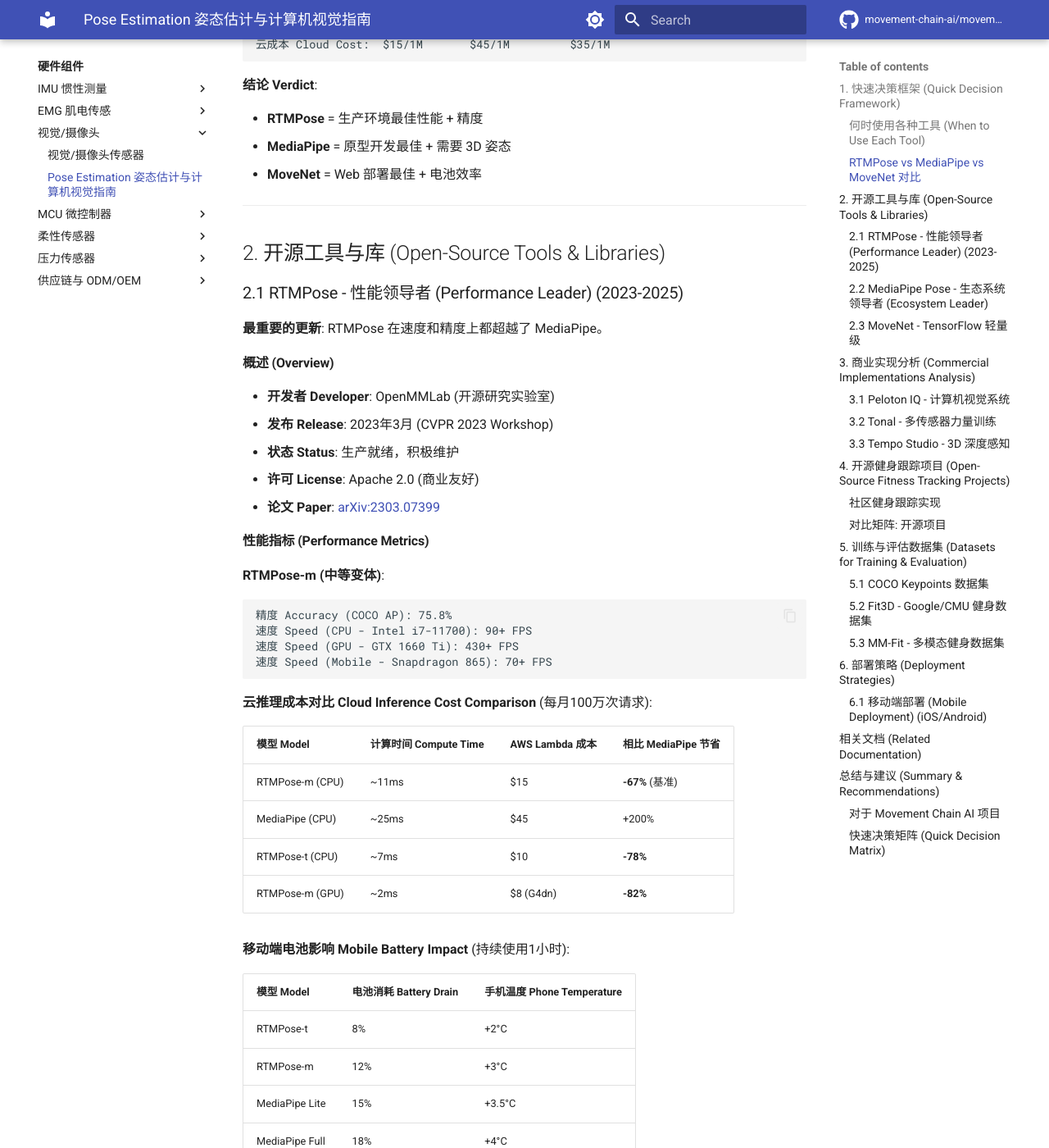
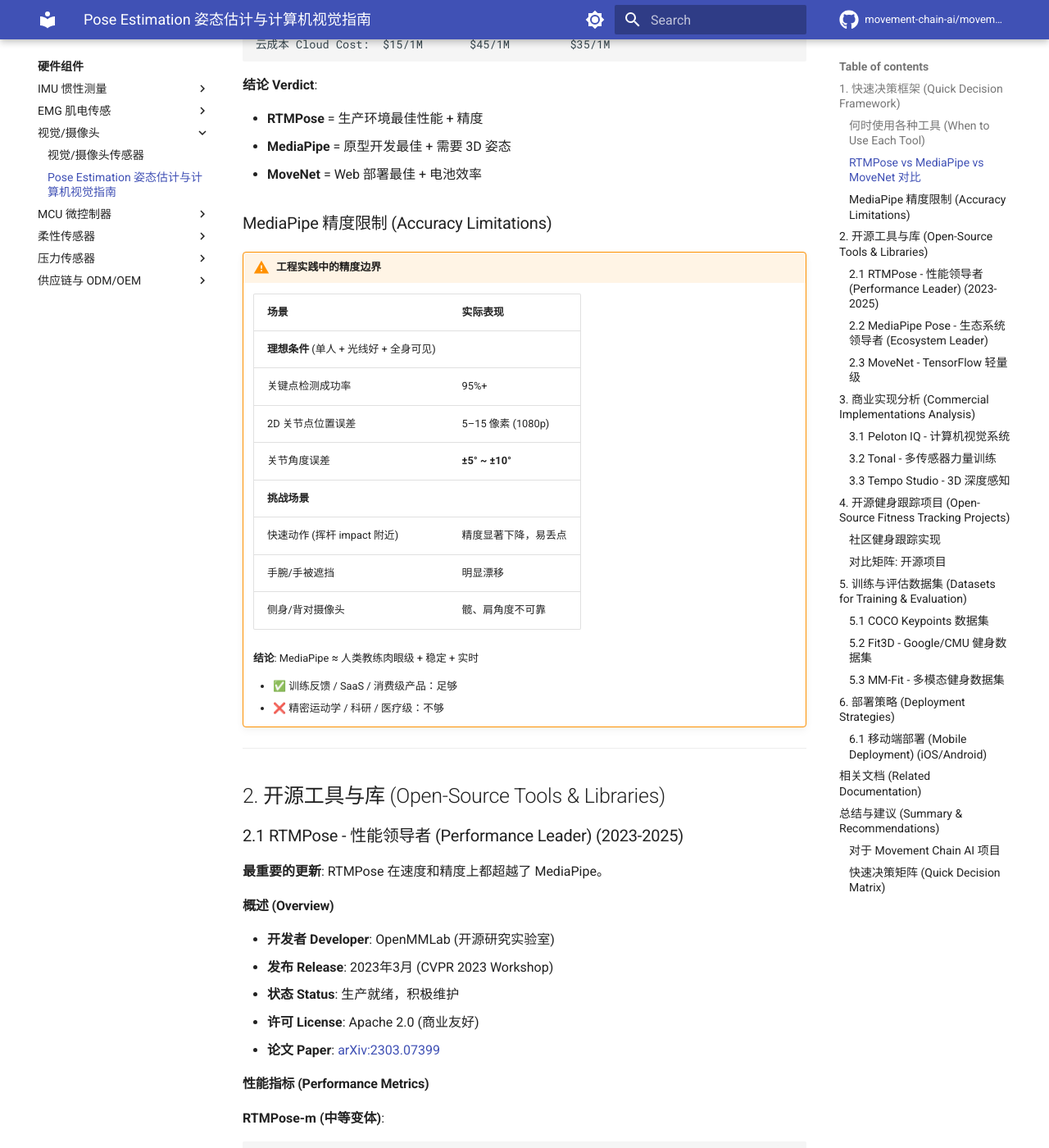
Before and after one commit to movement-chain-ai/movement-chain-docs, an MkDocs documentation site: the page built from docs/zh/components/vision/software.md, in a window 1280 px wide and 1400 px high, scrolled down 1173 px. Shown: the whole window at 82% size. Built offline with MkDocs 1.6.1 and Material for MkDocs 9.7.7, drawn with Linux system fonts in a browser that asks for light colours; comment, search, counter and statistics services are not loaded; the version menu is left out.

Commit message:
docs(vision): add capability matrix and MediaPipe accuracy limitations
- Add tri-modal capability comparison table (✅/❌ format) to system-design.md
- Add MediaPipe accuracy limitations section with angle error ranges (±5-10°)
- Document high-speed motion (impact) precision degradation
- Clarify MediaPipe positioning: consumer-grade vs research-grade accuracy

```diff
--- a/docs/zh/components/vision/software.md
+++ b/docs/zh/components/vision/software.md
@@ -39,6 +39,26 @@ GPU FPS:          430+         120+           100
 - **RTMPose** = 生产环境最佳性能 + 精度
 - **MediaPipe** = 原型开发最佳 + 需要 3D 姿态
 - **MoveNet** = Web 部署最佳 + 电池效率
+
+### MediaPipe 精度限制 (Accuracy Limitations)
+
+!!! warning "工程实践中的精度边界"
+
+    | 场景 | 实际表现 |
+    |-----|---------|
+    | **理想条件** (单人 + 光线好 + 全身可见) | |
+    | 关键点检测成功率 | 95%+ |
+    | 2D 关节点位置误差 | 5–15 像素 (1080p) |
+    | 关节角度误差 | **±5° ~ ±10°** |
+    | **挑战场景** | |
+    | 快速动作 (挥杆 impact 附近) | 精度显著下降，易丢点 |
+    | 手腕/手被遮挡 | 明显漂移 |
+    | 侧身/背对摄像头 | 髋、肩角度不可靠 |
+
+    **结论**: MediaPipe ≈ 人类教练肉眼级 + 稳定 + 实时
+
+    - ✅ 训练反馈 / SaaS / 消费级产品：足够
+    - ❌ 精密运动学 / 科研 / 医疗级：不够
 
 ---
 
```
Also changed, not shown: docs/zh/design/system-design.md (+15 -0 lines).
